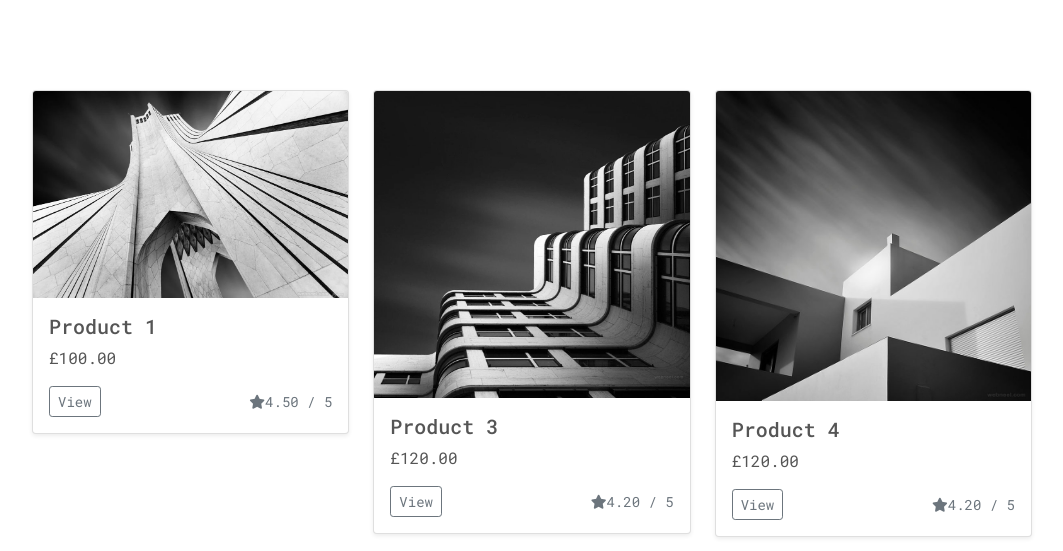
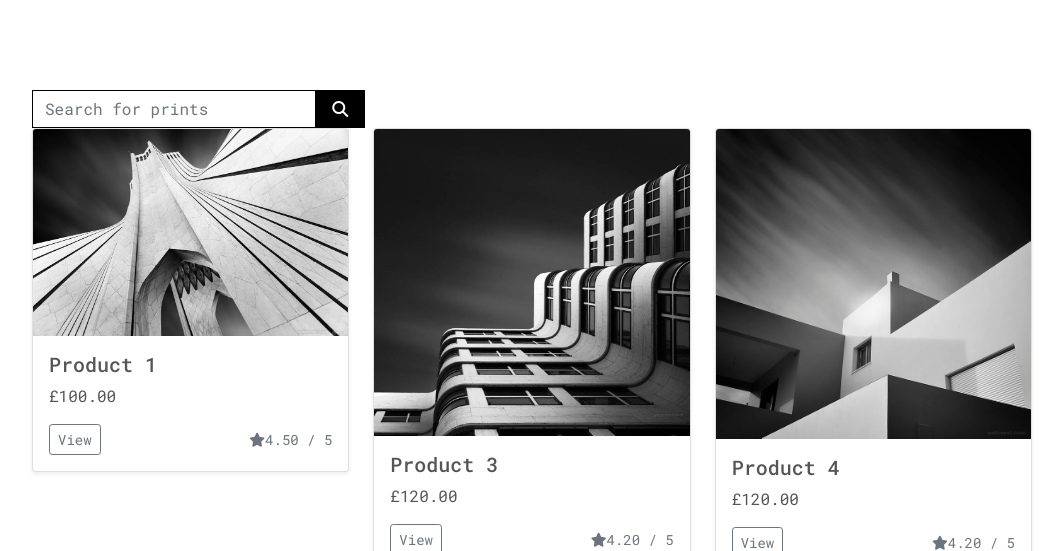
Before and after one commit to AleksandrAtr/darianna-creative, a Django app: page /artsale/artsale in a window 1280 px wide. Shown: the part 80-631 px from the top of the page, without its empty margins (108-1171 px from the left). Run offline with Django 3.2, Linux system fonts and the light colour scheme; data comes from the database, SQL or seed files in the repository; some libraries are stand-ins or nearby versions.

Commit message:
feat: Add product search for Artsale

```diff
--- a/artsale/templates/artsale/artsale.html
+++ b/artsale/templates/artsale/artsale.html
@@ -4,7 +4,9 @@
 {% block page_header %}
     <div class="container header-container">
         <div class="row">
-            <div class="col"></div>
+            <div class="col">
+                {% include 'includes/search.html' %}
+            </div>
         </div>
     </div>
 {% endblock %}
--- a/artsale/views.py
+++ b/artsale/views.py
@@ -1,5 +1,6 @@
-from django.shortcuts import render
+from django.shortcuts import render, redirect, reverse, get_object_or_404
 from products.models import Product, Category
+from django.contrib import messages
 from django.db.models import Q
 # Create your views here.
 
@@ -23,6 +24,8 @@ def artsale_products(request):
         Category.DoesNotExist: If any of the required categories does not
         exist in the database.
     """
+
+
     # Get the categories for prints
     print_architecture_category = Category.objects.get(
         name='print_architecture')
@@ -36,9 +39,21 @@ def artsale_products(request):
         Q(category=print_people_category)
     )
 
+    # Check for search query
+    query = request.GET.get('q')
+    if query:
+        # Check if query is empty after stripping whitespace
+        if not query.strip():
+            messages.error(request, "You didn't enter any search criteria!")
+            return redirect(reverse('artsale'))
+
+        queries = Q(name__icontains=query) | Q(description__icontains=query)
+        print_products = print_products.filter(queries)
+
     # Pass the filtered products to the template context
     context = {
-        'products': print_products
+        'products': print_products,
+        'search_term': query,
     }
 
     # Render the template with the filtered products
--- /dev/null
+++ b/templates/includes/search.html
@@ -0,0 +1,14 @@
+<div class="col-12 col-lg-4 my-auto py-1 py-lg-0">
+    <form method="GET" action="{% url 'artsale' %}">
+        <div class="input-group w-100">
+            <input class="form-control border border-black rounded-0" type="text" name="q" placeholder="Search for prints">
+            <div class="input-group-append">
+                <button class="form-control btn btn-black border border-black rounded-0" type="submit">
+                    <span class="icon">
+                        <i class="fas fa-search"></i>
+                    </span>
+                </button>
+            </div>
+        </div>
+    </form>
+</div>
```
